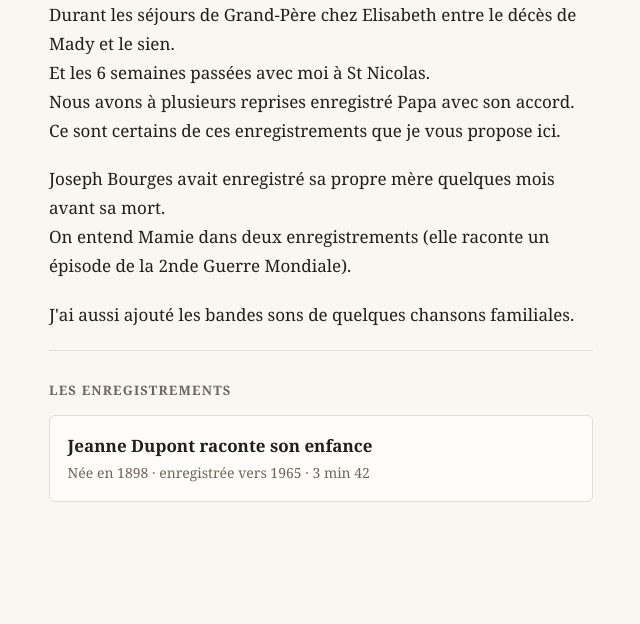
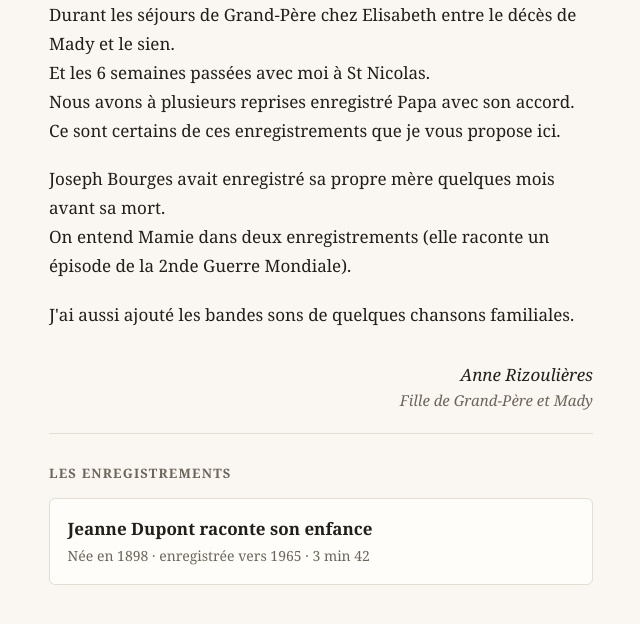
Before and after one commit to archives-magnan/archives-familiales, a plain HTML site: page index.html in a window 1280 px wide. Shown: the part 106-730 px from the top of the page, without its empty margins (319-959 px from the left). Drawn offline with Linux system fonts and the light colour scheme.

Commit message:
Signature du texte de présentation
« Anne Rizoulières — Fille de Grand-Père et Mady ». Sans elle, le « je » du
texte devient une énigme pour un lecteur qui n'a pas connu la famille, c'est-
à-dire précisément celui pour qui ce site existe.

Co-Authored-By: Claude Opus 5 <noreply@anthropic.com>

```diff
--- a/index.html
+++ b/index.html
@@ -33,6 +33,10 @@
     <p>
       J'ai aussi ajouté les bandes sons de quelques chansons familiales.
     </p>
+    <p class="signature">
+      Anne Rizoulières<br>
+      <span>Fille de Grand-Père et Mady</span>
+    </p>
   </div>
 
   <h2>Les enregistrements</h2>
--- a/style.css
+++ b/style.css
@@ -53,6 +53,20 @@ h1 {
 .presentation { margin: 1.5rem 0 1rem; }
 
 .presentation p { margin: 0 0 1.25rem; }
+
+/* Signature du texte de présentation. Sans elle, le « je » du texte
+   devient une énigme pour un lecteur qui n'a pas connu la famille. */
+.presentation .signature {
+  margin-top: 2rem;
+  text-align: right;
+  font-style: italic;
+  line-height: 1.5;
+}
+
+.presentation .signature span {
+  font-size: .9375rem;
+  color: var(--ink-soft);
+}
 
 /* ── Liste des enregistrements (page d'accueil) ── */
 
```
